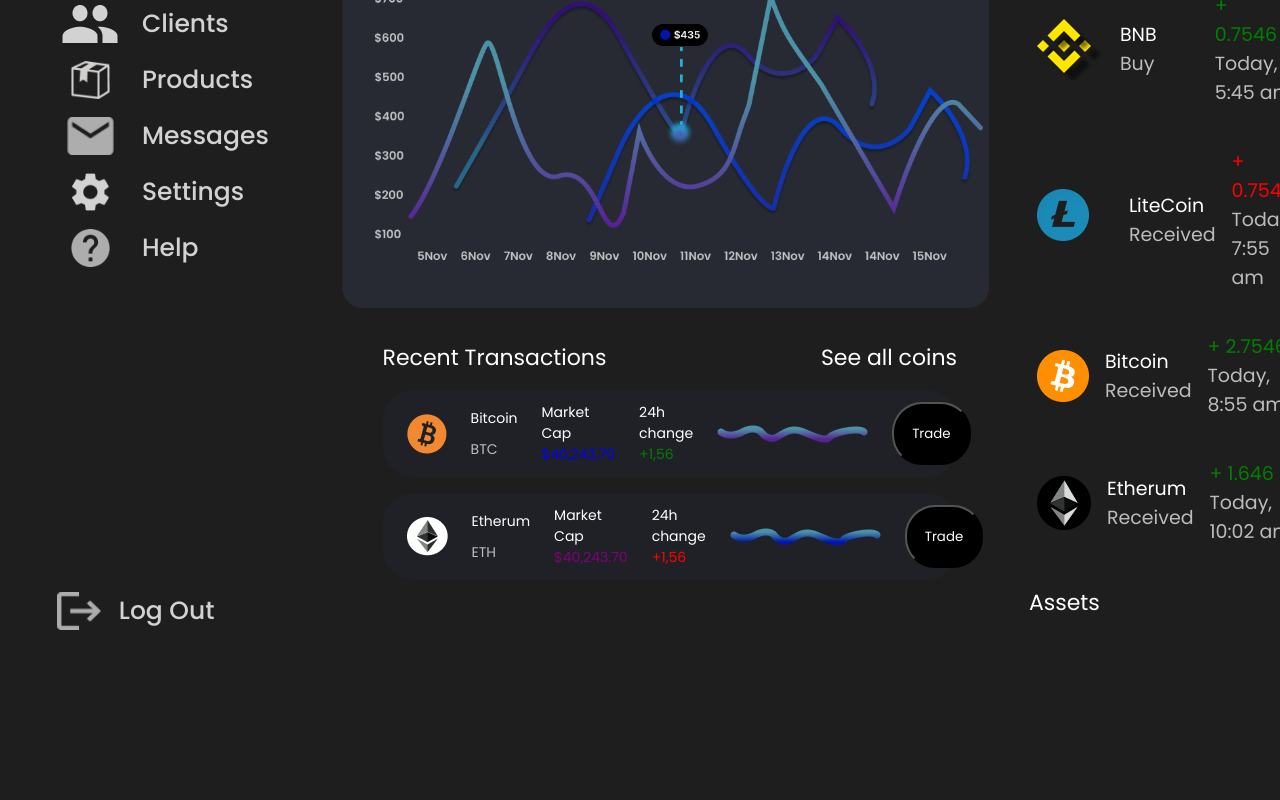
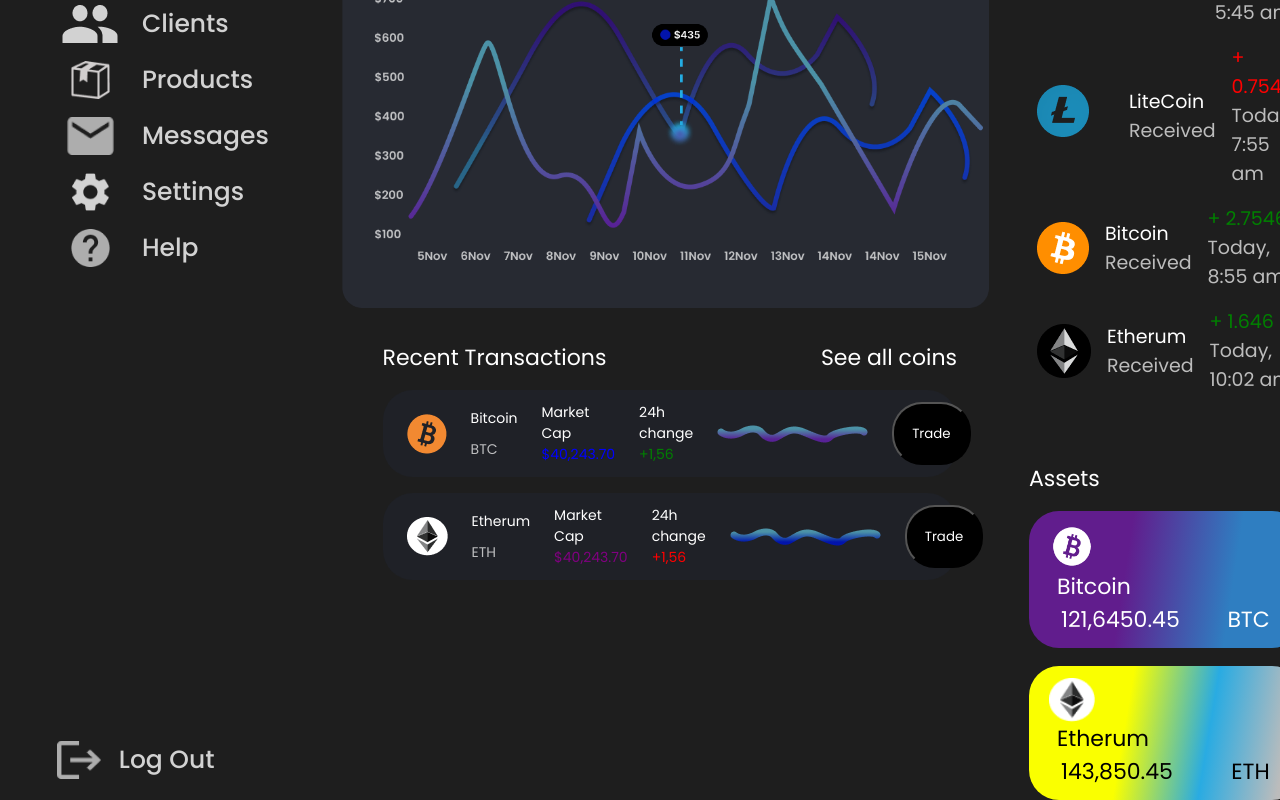
Before and after one commit to Clansou/integration_maquette, a Vue app: page /#/ in a window 1280 px wide. Shown: the part 417-1217 px from the top of the page. Before the commit the page ends 1068 px from the top, so only its background shows below. Built offline with nearby package versions, Linux system fonts and the light colour scheme.

Commit message:
Add style to component Asset

```diff
--- a/src/components/AssetsComponent.vue
+++ b/src/components/AssetsComponent.vue
@@ -1,10 +1,10 @@
 <script>
 export default {
-  props: ['img','name','quantity','subname','background']
+  props: ['color','img','name','quantity','subname','background']
 }
 </script>
 <template>
-    <div>
+    <div class="asset" :style="{ background: background , color: color }">
         <img :src="img" alt="">
         <p>{{ name }}</p>
         <div>
@@ -13,3 +13,24 @@
         </div>
     </div>
 </template>
+<style scoped>
+    .asset{
+        padding: 12px 20px;
+        display: flex;
+        flex-direction: column;
+        justify-content: center;
+        border-radius: 30px;
+    }
+    .asset>p{
+        margin-left: 8px;
+    }
+    img{
+        width: 20%;
+    }
+    .asset>div{
+        display: flex;
+        justify-content: space-between;
+        padding: 0 12px;
+    }
+
+</style>
--- a/src/views/HomeView.vue
+++ b/src/views/HomeView.vue
@@ -3,12 +3,14 @@
 import MenuButton from '@/components/MenuButton.vue';
 import TransactionComponent from '@/components/TransactionComponent.vue';
 import TransactionAsideComponent from '@/components/TransactionAsideComponent.vue';
+import AssetsComponent from '@/components/AssetsComponent.vue';
 export default {
   name: 'HomeView',
   components: {
     MenuButton,
     TransactionComponent,
-    TransactionAsideComponent
+    TransactionAsideComponent,
+    AssetsComponent,
   },
 }
 </script>
@@ -78,6 +80,10 @@
       <TransactionAsideComponent img="image/Crypto/Etherum.png" name="Etherum" state="Received" price="+ 1.646" date="Today, 10:02 am" activeColor1="green"/>
     </div>
     <p>Assets</p>
+    <div id="Assets">
+      <AssetsComponent color="white" img="image/Crypto/Bitcoin2.png" name="Bitcoin" quantity="121,6450.45" subname="BTC" background="linear-gradient(98.73deg, #611D8D 35.75%, #2F7EC1 73.26%)"/>
+      <AssetsComponent color="black" img="image/Crypto/Etherum2.png" name="Etherum" quantity="143,850.45" subname="ETH" background="linear-gradient(99.56deg, #FAFF00 35.82%, #29ABE2 64.75%, rgba(255, 255, 255, 0.7) 91.33%)"/>
+    </div>
   </aside>
 </template>
 
@@ -252,7 +258,7 @@
 
   #profil{
     display: flex;
-    margin-bottom: 100px;
+    margin-bottom: 60px;
   }
   #profil>img{
     height: fit-content;
@@ -263,14 +269,20 @@
     margin-left: auto;
   }
 
+
   aside>p{
-    margin-bottom: 32px;
+    margin-bottom: 16px;
   }
   #TransactionAside{
     display: flex;
     flex-direction: column;
-    gap: 24px;
-    margin-bottom: 32px;
+    margin-bottom: 60px;
+  }
+  #Assets{
+    display: flex;
+    flex-direction: column;
+    justify-content: space-around;
+    gap: 18px;
   }
 
 </style>
```
